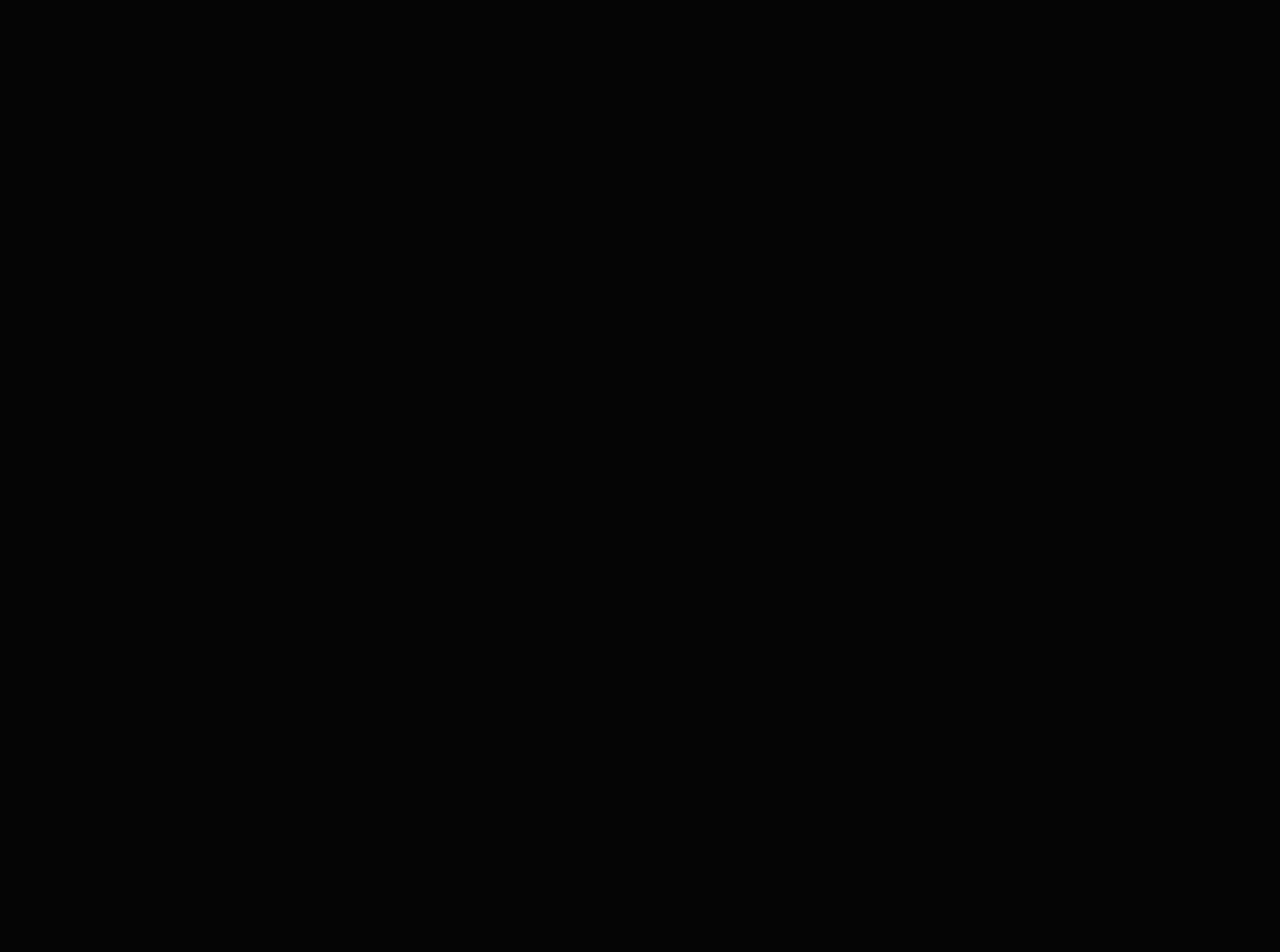
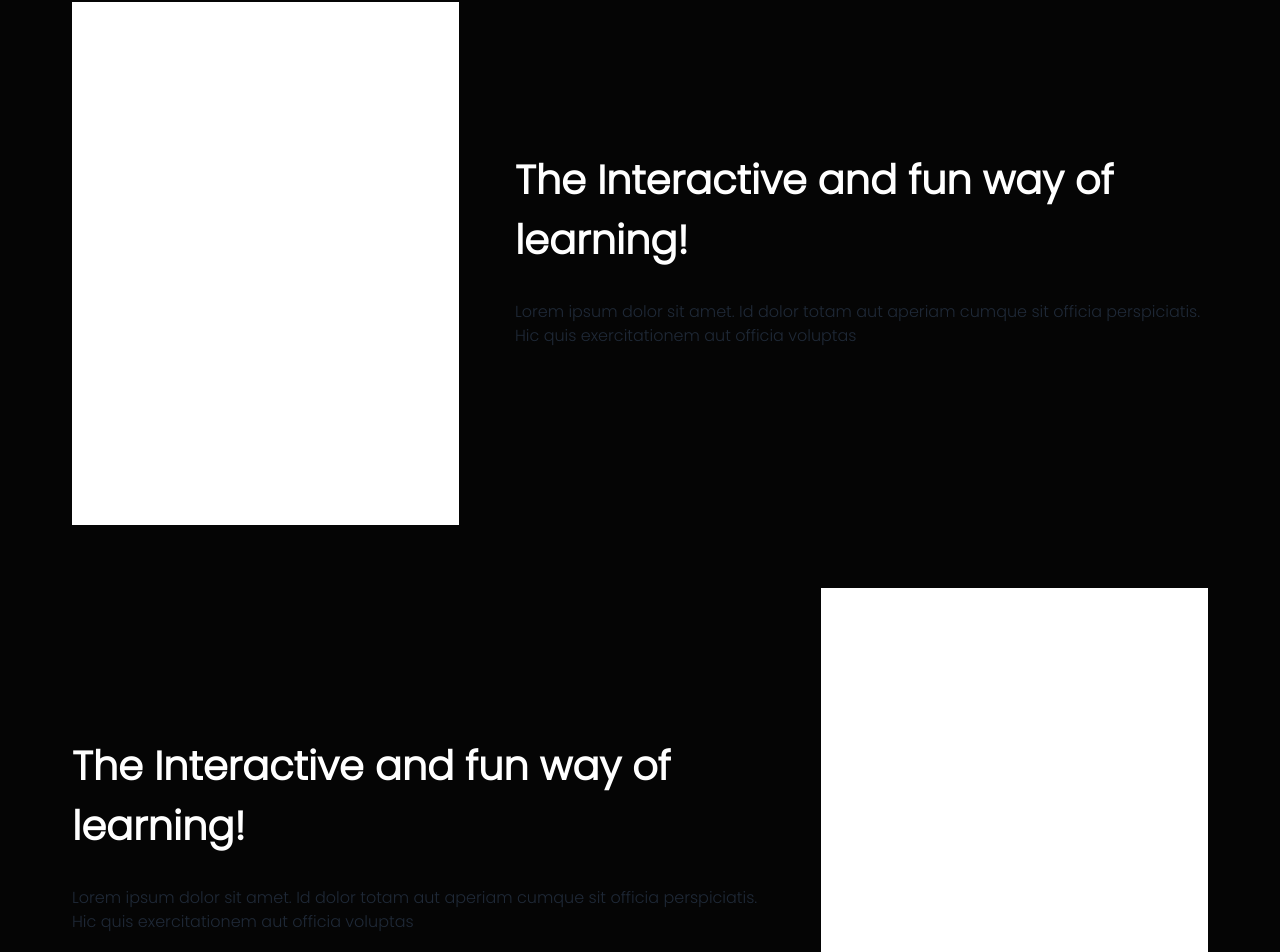
Before and after one commit to AbdurrahmanTalha/brainscape-frontend, a Next.js app: page / in a window 1280 px wide. Shown: the part 1178-2130 px from the top of the page. Before the commit the page ends 946 px from the top, so only its background shows below. Built offline with nearby package versions, Linux system fonts and the light colour scheme.

Commit message:
hero2 section done

```diff
--- /dev/null
+++ b/app/Components/Hero2/Hero2.tsx
@@ -0,0 +1,27 @@
+import React from "react";
+import Hero2o from "./Hero2o";
+
+const Hero2 = () => {
+    return (
+       <>
+       <h1 className="text-center text-white font-bold text-[40px] mt-[63px]">Master concepts in 15 minutes a day</h1>
+       <p className="text-white text-center">Lorem ipsum dolor sit amet. Id dolor totam aut aperiam <br /> cumque sit officia perspiciatis. Hic quis exercitationem aut o</p>
+        <div className="lg:flex gap-[56px] mt-[63px] justify-center items-center  mx-10">
+            <div className="bg-white mt-10 lg:mt-0 lg:w-[50.68%] h-[523px]"></div>
+            <div>
+                <h1 className="font-bold text-[40px] lg:mt-0 mt-[60px] text-white">
+                    The Interactive and fun way of learning!
+                </h1>
+                <p className="py-[30px]">
+                    Lorem ipsum dolor sit amet. Id dolor totam aut aperiam cumque sit officia perspiciatis. Hic quis
+                    exercitationem aut officia voluptas
+                </p>
+            </div>
+        </div>
+        <Hero2o></Hero2o>
+
+       </>
+    );
+};
+
+export default Hero2;
--- /dev/null
+++ b/app/Components/Hero2/Hero2o.tsx
@@ -0,0 +1,20 @@
+import React from 'react';
+
+const Hero2o = () => {
+    return (
+        <div className="lg:flex flex-row-reverse gap-[56px] mt-[63px] justify-center items-center  mx-10">
+        <div className="bg-white mt-10 lg:mt-0 lg:w-[50.68%] h-[523px]"></div>
+        <div>
+            <h1 className="font-bold text-[40px] lg:mt-0 mt-[60px] text-white">
+                The Interactive and fun way of learning!
+            </h1>
+            <p className="py-[30px]">
+                Lorem ipsum dolor sit amet. Id dolor totam aut aperiam cumque sit officia perspiciatis. Hic quis
+                exercitationem aut officia voluptas
+            </p>
+        </div>
+    </div>
+    );
+};
+
+export default Hero2o;
--- a/app/page.tsx
+++ b/app/page.tsx
@@ -1,12 +1,13 @@
 import Banner from "./Components/Banner/Banner";
+import Hero2 from "./Components/Hero2/Hero2";
 import Statistic from "./Components/Statistic/Statistic";
-
 
 export default function Home() {
     return (
         <main>
             <Banner></Banner>
             <Statistic></Statistic>
+            <Hero2></Hero2>
         </main>
     );
 }
```
Also changed, not shown: app/Components/Statistic/Statistic.tsx (+24 -3 lines), app/globals.css (line endings or trailing spaces).
